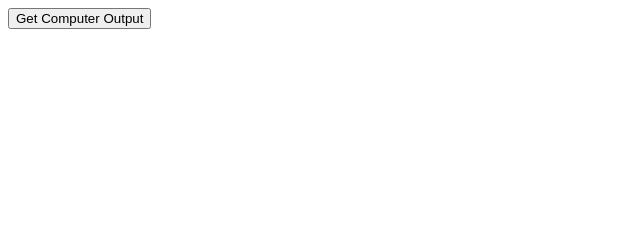
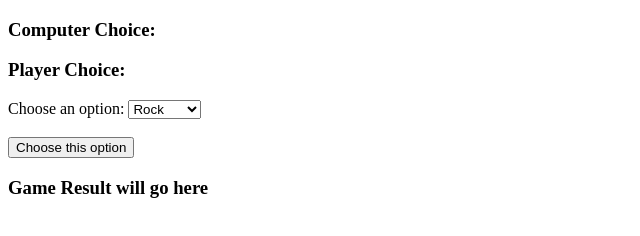
Before and after one commit to WillCBurroughs/simple-rock-paper-scissors, a plain HTML site: page index.html in a window 1280 px wide. Shown: the whole page, without its empty margins (0-640 px from the left). Drawn offline with Linux system fonts and the light colour scheme.

Commit message:
Declaring winner between players

```diff
--- a/index.html
+++ b/index.html
@@ -9,7 +9,24 @@
 </head>
 <body>
 
-    <button onclick="getComputerOutput()"> Get Computer Output</button>
+    <!-- Tells choice of computer -->
+    <h3 id = "computerChoice">Computer Choice: </h3>
 
+    <!-- Players selection -->
+    <h3 id = "playerChoiceLabel">Player Choice: </h3>
+    <label for="playerChoice">Choose an option:</label>
+    <select id="playerChoice" name="playerChoice">
+        <option value="Rock">Rock</option>
+        <option value="Paper">Paper</option>
+        <option value="Scissors">Scissors</option>
+    </select>
+
+    <br>
+    <br>
+
+    <button onclick="decideWhoWon()"> Choose this option</button>
+
+    <!-- Winner of game -->
+    <h3 id = "resultOfGame"></h3>
 </body>
 </html>
--- a/script.js
+++ b/script.js
@@ -1,6 +1,8 @@
 
 let button = document.body.querySelector("button");
+let gameResult = document.getElementById("resultOfGame");
 
+let computerChoiceText = document.getElementById("computerChoice");
 
 // Function that will generate computers output
 function getComputerOutput(){
@@ -15,5 +17,30 @@ function getComputerOutput(){
         giveText = "Scissors"
     }
 
-    button.innerText = giveText
+    computerChoiceText.innerText = "Computer choice: " + giveText
 }
+
+gameResult.innerText = "Game Result will go here"
+
+// pick winner between player and computer
+function decideWhoWon(){
+
+    let computerChoice = getComputerOutput();
+
+    let playerChoice = document.getElementById("playerChoice").value
+
+    // declaring tie
+    if(playerChoice == computerChoice){
+        giveText = "Tie! You both chose the same option!";
+    } else if(playerChoice == "Rock" && computerChoice == "Scissors"){
+        giveText = "You Won " + playerChoice + " Beats " + computerChoice;
+    } else if(playerChoice == "Scissors" && computerChoice == "Paper"){
+        giveText = "You Won " + playerChoice + " Beats " + computerChoice;
+    } else if(playerChoice == "Paper" && computerChoice == "Rock"){
+        giveText = "You Won " + playerChoice + " Beats " + computerChoice;
+    } else {
+        giveText = "You Lost " + playerChoice + " Loses to " + computerChoice;
+    }
+
+    gameResult.innerText = giveText
+}
```
